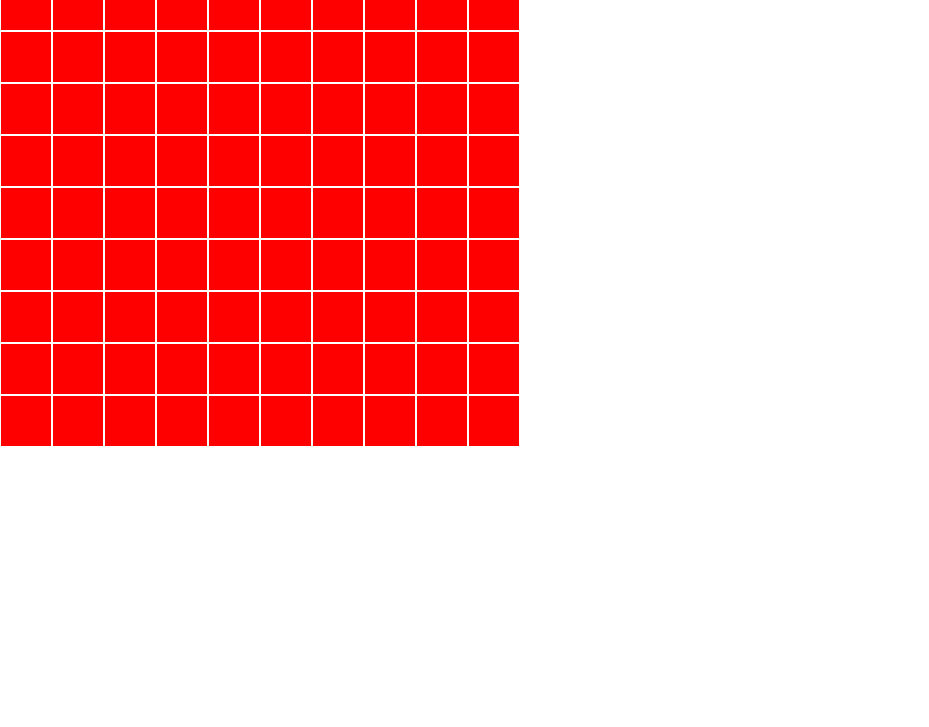
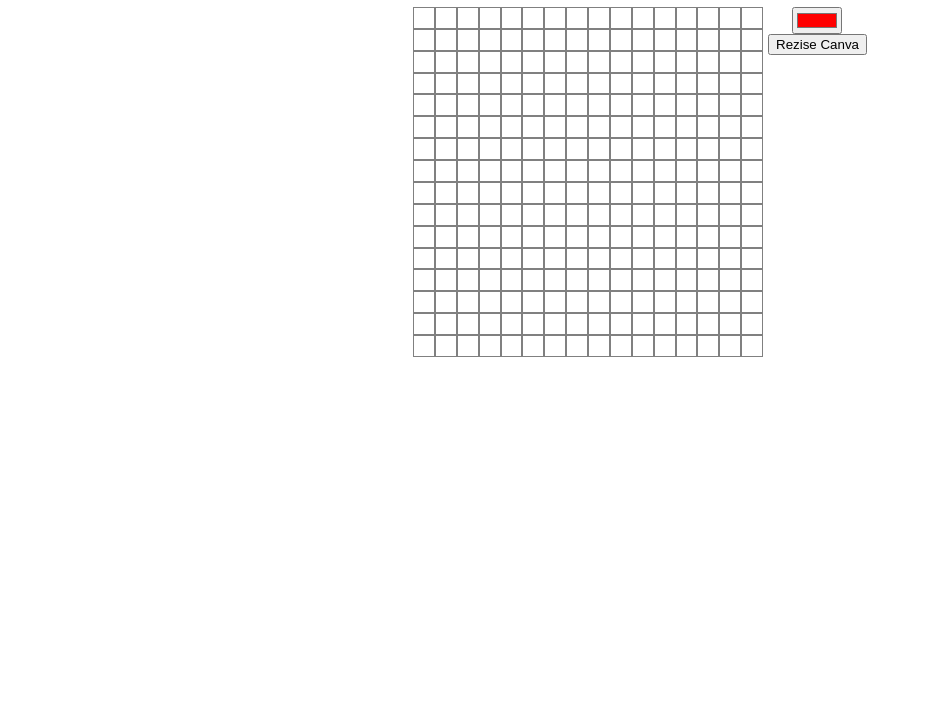
Before and after one commit to danielmova/odin-etch-a-sketch, a plain HTML site: page index.html in a window 1280 px wide. Shown: the part 73-800 px from the top of the page, without its empty margins (0-929 px from the left). Drawn offline with Linux system fonts and the light colour scheme.

Commit message:
Implemented Rezise button A while loop and multiple conditions was the trick

```diff
--- a/code.js
+++ b/code.js
@@ -1,12 +1,13 @@
 pixelsContainerJs = document.querySelector(".pixelsConteiner");
 
-const gridContainer = 500;
-let gridPixelSize = 10;
+const gridContainer = 350;
+let gridPixelSize = 16;
 
 const individualRow = document.createElement("div");
 const individualColumn = document.createElement("div");
 
 function generateGrid(gridSize){
+  pixelsContainerJs.innerHTML = "";
     for (i = 0; i < gridPixelSize; i++) {
         const row = document.createElement("div");
         row.style.display = "flex";
@@ -14,13 +15,24 @@ function generateGrid(gridSize){
         for (j = 0; j < gridPixelSize; j++) {
           const cell = document.createElement("div");
           row.appendChild(cell);
-          cell.style.width = `${(gridContainer/gridPixelSize)}px`;
-          cell.style.height = `${(gridContainer/gridPixelSize)}px`;
-          cell.style.border = "1px solid white";
-          cell.style.display = "flex";
-          cell.style.background = "red";
+          cell.style.width = `${(gridContainer/gridPixelSize-2)}px`;
+          cell.style.height = `${(gridContainer/gridPixelSize -2)}px`;
+          cell.style.border = "1px solid grey";
+          cell.style.background = "white";
+          cell.addEventListener("mouseenter", (event) => {cell.style.background ="blue"});
       }
     }
 }
 
 generateGrid(gridPixelSize);
+
+function changeGridPixelSize(){
+  var answer = prompt("Enter a number between 1 and 100:");
+  while (!/^[0-9]+$/.test(answer) || answer < 1 ||answer >100) {
+      alert("Invalid answer, try again.");
+      answer = prompt("Enter a number between 1 and 100:");
+  }
+  gridPixelSize = answer;
+  generateGrid(gridPixelSize);
+
+}
--- a/index.html
+++ b/index.html
@@ -8,8 +8,15 @@
     <script src="code.js" defer></script>
 </head>
 <body>
-    <div class="pixelsConteiner">
-
+    <div class="container">
+        <h1>Odin Etch a Sketh</h1>
+        <div class="interface">
+            <div class="pixelsConteiner"></div>
+            <div class="options">
+                <input type="color" value="#ff0000" />
+                <button id="changePixelSize" onclick="changeGridPixelSize()">Rezise Canva</button>
+            </div>
+        </div>
     </div>
 </body>
 </html>
--- a/styles.css
+++ b/styles.css
@@ -1,10 +1,28 @@
 body{
     margin: 0;
+}
+
+.container{
+    display: flex;
+    align-items: center;
+    flex-direction: column;
+}
+
+.interface{
+    display: flex;
+}
+
+.options{
+    display: flex;
+    flex-direction: column;
+    align-items: center;
+    margin-left: 5px;
 }
 
 .pixelsConteiner{
     display: flex;
     flex-wrap: wrap;
-    height: 500px;
-    width: 500px;
+    align-items: center;
+    height: 350px;
+    width: 350px;
 }
```
